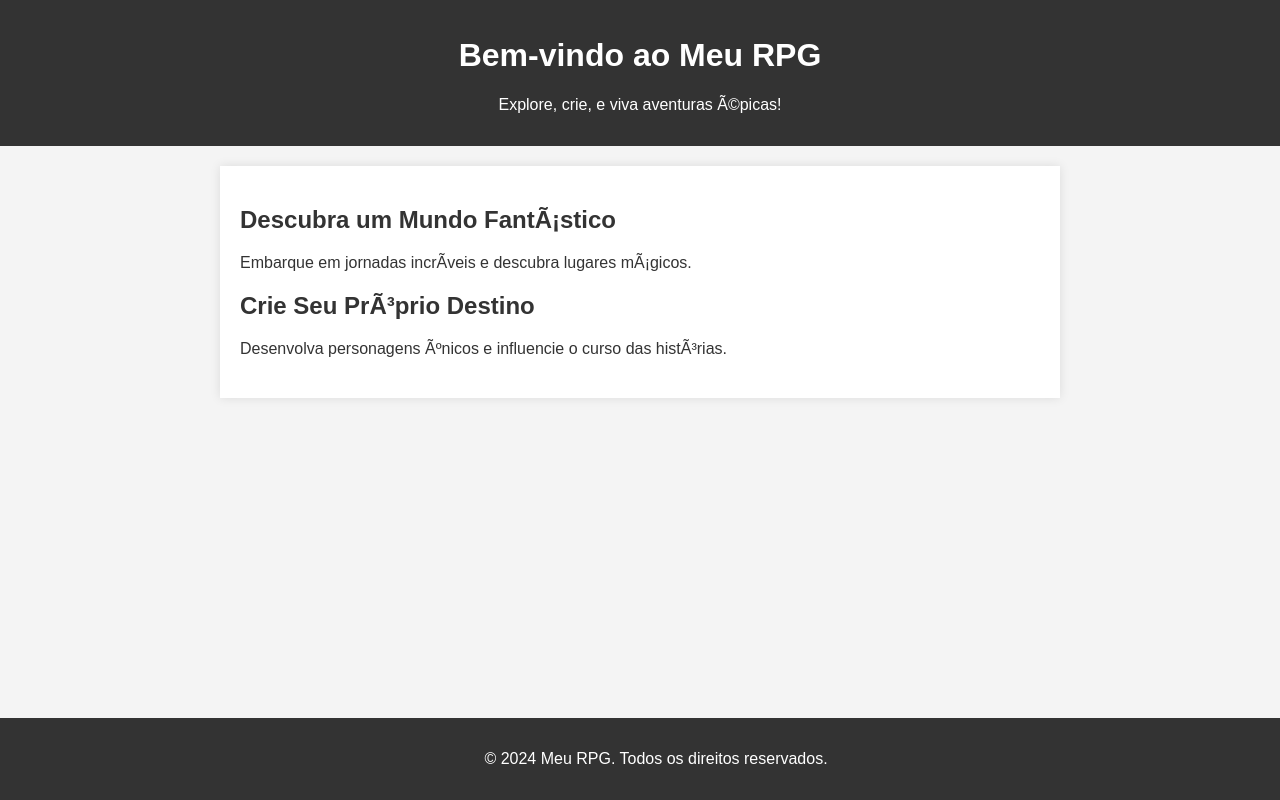
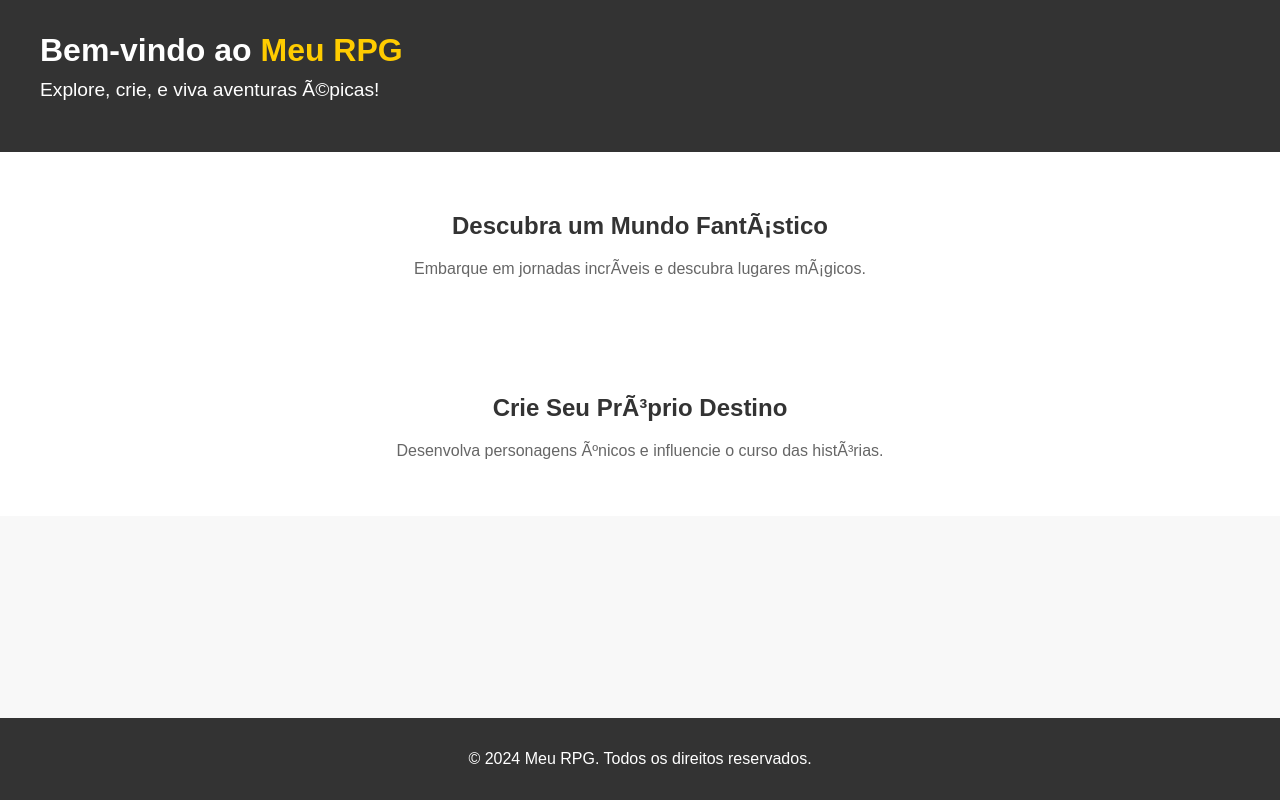
Before and after one commit to LeozinnGM/PaginaTeste, a plain HTML site: page index.html in a window 1280 px wide. Drawn offline with Linux system fonts and the light colour scheme.

Commit message:
Update styles.css

```diff
--- a/styles.css
+++ b/styles.css
@@ -2,38 +2,58 @@ body {
     font-family: 'Arial', sans-serif;
     margin: 0;
     padding: 0;
-    background-color: #f4f4f4;
+    background-color: #f8f8f8;
     color: #333;
+}
+
+.container {
+    max-width: 1200px;
+    margin: 0 auto;
+    padding: 0 20px;
 }
 
 header {
     background-color: #333;
     color: #fff;
-    text-align: center;
-    padding: 1em;
+    padding: 2em 0;
+}
+
+header h1 {
+    margin: 0;
+    font-size: 2em;
+}
+
+header span {
+    color: #ffcc00; /* Cor amarela como exemplo */
+}
+
+header p {
+    font-size: 1.2em;
+    margin-top: 10px;
 }
 
 main {
-    max-width: 800px;
-    margin: 20px auto;
-    padding: 20px;
     background-color: #fff;
-    box-shadow: 0 0 10px rgba(0, 0, 0, 0.1);
 }
 
-section {
-    margin-bottom: 20px;
+.feature {
+    padding: 40px 0;
+    text-align: center;
 }
 
-h2 {
+.feature h2 {
     color: #333;
+}
+
+.feature p {
+    color: #666;
 }
 
 footer {
     background-color: #333;
     color: #fff;
     text-align: center;
-    padding: 1em;
+    padding: 1em 0;
     position: fixed;
     bottom: 0;
     width: 100%;
```
